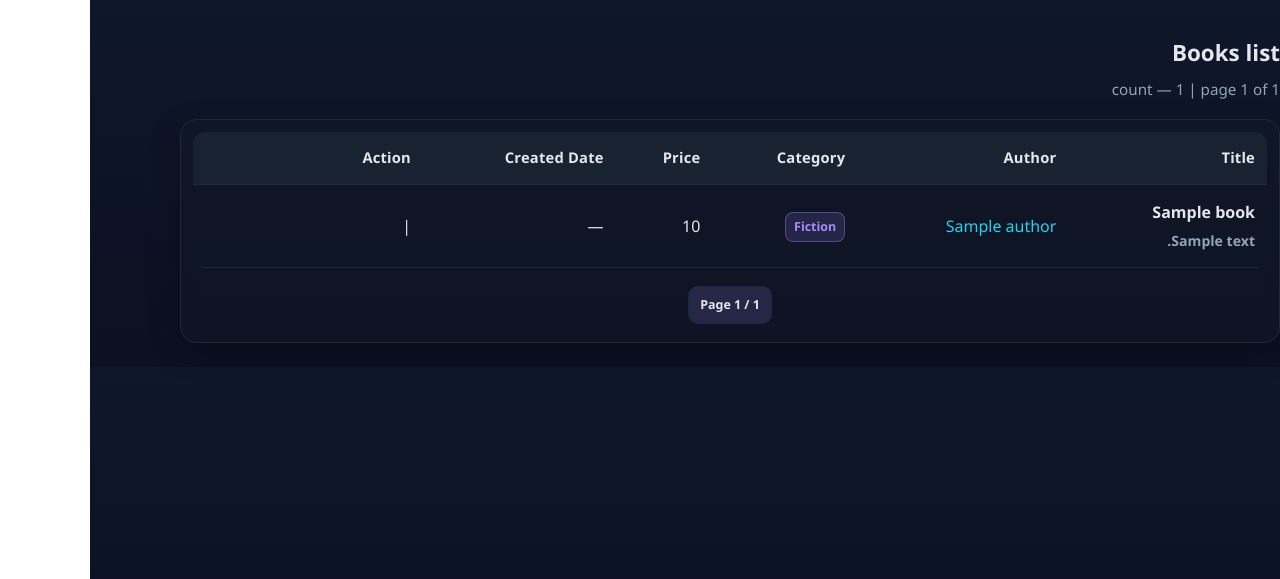
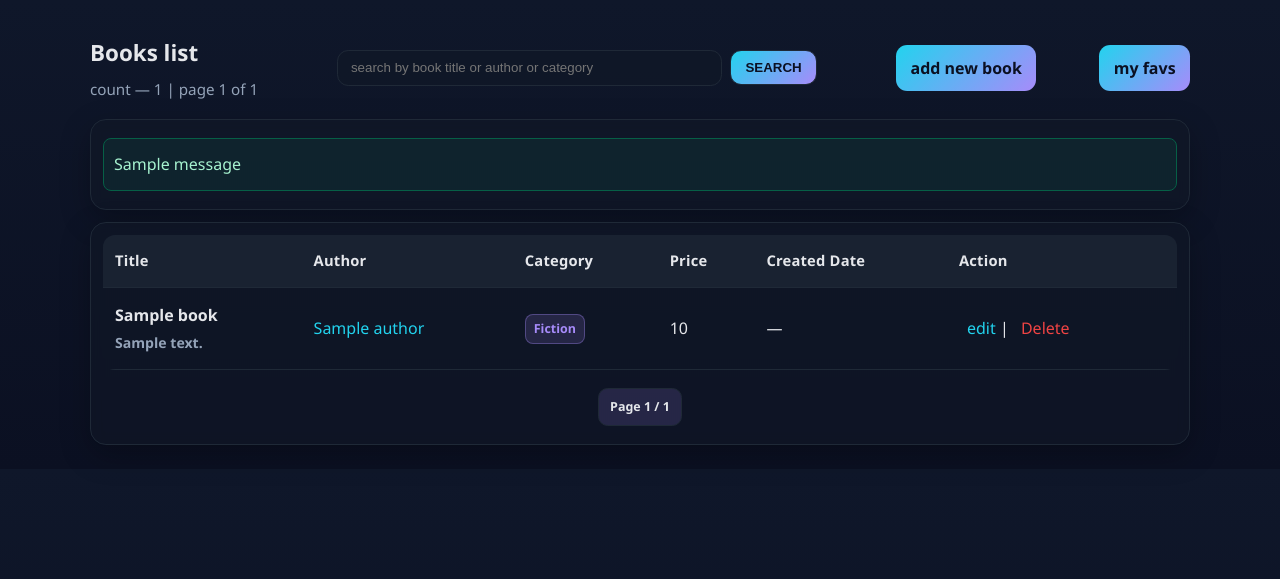
Before and after one commit to foadferdows/library, a Django app: page / in a window 1280 px wide. Shown: the top 579 px of the page. Run offline with Django 5.2, Linux system fonts and the light colour scheme; tables that the repository leaves empty hold one stand-in row (values such as "Sample post"); one stand-in notice (Sample message) is shown; parts of the project's set-up code (start-up, migrations or seed data) failed here and were passed over.

Commit message:
add edit/remove/fav ability to my project

```diff
--- a/library/books/templates/base.html
+++ b/library/books/templates/base.html
@@ -1,5 +1,5 @@
 <!doctype html>
-<html lang="fa" dir="rtl">
+<html lang="fa" dir="ltl">
 <head>
   <meta charset="utf-8">
   <meta name="viewport" content="width=device-width,initial-scale=1">
--- a/library/books/templates/books/book_list.html
+++ b/library/books/templates/books/book_list.html
@@ -1,11 +1,14 @@
 {% load humanize %}
 <!doctype html>
-<html lang="fa" dir="rtl">
+<html lang="fa" dir="ltl">
 <head>
   <meta charset="utf-8">
   <title>فهرست کتاب‌ها</title>
   <meta name="viewport" content="width=device-width, initial-scale=1">
   <style>
+    a.my-link:visited { color: #a78bfa; }
+    a.my-link:active  { opacity:.7 }
+
     :root{
       --bg:#0f172a;       /* slate-900 */
       --card:#111827;     /* gray-900 */
@@ -38,7 +41,7 @@
     }
     table{width:100%;border-collapse:separate;border-spacing:0;overflow:hidden;border-radius:12px}
     thead th{
-      text-align:right; font-weight:700; font-size:.92rem; letter-spacing:.2px;
+      text-align:left; font-weight:700; font-size:.92rem; letter-spacing:.2px;
       background:rgba(31,41,55,.7); padding:12px; border-bottom:1px solid var(--border)
     }
     tbody td{padding:12px;border-bottom:1px solid var(--border); vertical-align:middle}
@@ -72,10 +75,39 @@
       tbody td::before{content:attr(data-label);color:var(--muted)}
       .row-actions{justify-content:flex-start}
     }
+    .search-center{
+      display:flex; align-items:center; gap:8px; justify-content:center;
+      margin:0 16px; flex:1; max-width:480px;
+    }
+    .search-center input{
+      flex:1; min-width:220px;
+      background:rgba(17,24,39,.5); border:1px solid var(--border); color:var(--text);
+      padding:.6rem .8rem; border-radius:.7rem;
+    }
+    .search-center button{
+      padding:.55rem .9rem; border-radius:.7rem; border:1px solid var(--border);
+      background:linear-gradient(135deg,var(--accent),var(--accent-2)); color:#0b1022; font-weight:700; cursor:pointer
+    }
+    .search-center .clear{
+      display:inline-block; padding:.5rem .7rem; border-radius:.6rem; text-decoration:none;
+      border:1px solid var(--border); color:var(--text); background:transparent;
+    }
+    @media (max-width:760px){
+      .topbar{flex-direction:column; align-items:stretch; gap:10px}
+      .search-center{order:3; width:100%; max-width:none}
+    }
+    .fav { color:#94a3b8; text-decoration:none } /* پیش‌فرض */
+    .fav.on { color:#fbbf24; font-weight:700 }
+    .msg-success{ border-color:#065f46 !important; background:rgba(16,185,129,.08); color:#a7f3d0 }
+    .msg-info   { border-color:#1e40af !important; background:rgba(59,130,246,.08); color:#bfdbfe }
+    .msg-warning{ border-color:#92400e !important; background:rgba(245,158,11,.08); color:#fde68a }
+    .msg-error  { border-color:#7f1d1d !important; background:rgba(239,68,68,.08); color:#fecaca }
+
+
   </style>
 </head>
 <body>
-<div class="container">
+ <div class="container">
 
   <div class="topbar">
     <div>
@@ -85,10 +117,41 @@
         page {{ page_obj.number }} of {{ page_obj.paginator.num_pages }}
       </div>
     </div>
+    <form method="get" class="search-center" role="search" aria-label="Search books">
+      <input type="text" name="q" value="{{ request.GET.q }}" placeholder="search by book title or author or category">
+      <button type="submit">SEARCH</button>
+      {% if request.GET.q %}
+        <a href="{% url 'books:book_list' %}" class="clear">✕</a>
+      {% endif %}
+    </form>
+    <div class="actions">
+      <a class="btn" href="{% url 'books:book_create' %}">add new book</a>
+    </div>
     {% comment %} <div class="actions">
-      <a class="btn" href="{% url 'books:book_create' %}">+ کتاب جدید</a>
-    </div> {% endcomment %}
+      <a class="btn" href="{% url 'books:my_favorites' %}">my favs</a>
+    </div>  {% endcomment %}
+    {% if request.resolver_match.url_name == 'my_favorites' %}
+  <div class="actions">
+    <a class="btn active" href="{% url 'books:book_list' %}">all books</a>
   </div>
+{% else %}
+  <div class="actions">
+    <a class="btn" href="{% url 'books:my_favorites' %}">my favs</a>
+  </div>
+{% endif %}
+  </div>
+
+  {% if messages %}
+  <div class="card" style="margin-bottom:12px">
+    {% for message in messages %}
+      <div class="msg msg-{{ message.tags|default:'info' }}" style="
+        margin:6px 0; padding:10px; border-radius:8px;
+        border:1px solid var(--border);">
+        {{ message }}
+      </div>
+    {% endfor %}
+  </div>
+{% endif %}
 
   <div class="card">
     <table role="grid" aria-label="Books">
@@ -135,13 +198,17 @@
             </td>
 
             <td class="row-actions" data-label="Action">
-              {% comment %} <a href="{% url 'books:book_update' b.pk %}">ویرایش</a> {% endcomment %}
+              <a href="{% url 'books:book_update' b.pk %}">edit</a>
               |
-              {% comment %} <a class="danger" href="{% url 'books:book_delete' b.pk %}">حذف</a> {% endcomment %}
-              {% comment %} {% if user.is_authenticated %}
+              <a class="danger" href="{% url 'books:book_delete' b.pk %}">Delete</a>
+              {% if user.is_authenticated %}
                 |
-                <a class="fav" href="{% url 'books:toggle_favorite' b.pk %}" title="افزودن به علاقه‌مندی">★</a>
-              {% endif %} {% endcomment %}
+                <a class="fav {% if b.is_fav %}on{% endif %}"
+                  href="{% url 'books:toggle_favorite' b.pk %}"
+                  title="{% if b.is_fav %}remove from favs{% else %}added to favs{% endif %}">
+                  {% if b.is_fav %}★{% else %}☆{% endif %}
+                </a>
+              {% endif %}
             </td>
           </tr>
         {% empty %}
--- a/library/books/urls.py
+++ b/library/books/urls.py
@@ -8,13 +8,13 @@
     # path("", views.BookListView, name="book_list"),
     path("", BookListView.as_view(), name="book_list"),
     path("books/new/", BookCreateView.as_view(), name="book_create"),
-    # path("books/<int:pk>/edit/", views.BookUpdateView.as_view(), name="book_update"),
-    # path("books/<int:pk>/delete/", views.BookDeleteView.as_view(), name="book_delete"),
+    path("books/<int:pk>/edit/", BookUpdateView.as_view(), name="book_update"),
+    path("books/<int:pk>/delete/", views.BookDeleteView.as_view(), name="book_delete"),
     # path("bulk-delete/", views.bulk_delete_filtered, name="bulk_delete_filtered"),
     # path("register/", views.registration, name="register"),
     path("authors/<int:pk>/", views.AuthorDetailView.as_view(), name="author_detail"),
 
-    # path("fav/<int:pk>/", views.toggle_favorite, name="toggle_favorite"),
-    # path("favorites/", views.MyFavoritesListView.as_view(), name="my_favorites"),
+    path("fav/<int:pk>/", views.toggle_favorite, name="toggle_favorite"),
+    path("favorites/", MyFavoritesListView.as_view(), name="my_favorites"),
 
 ]
--- a/library/books/views.py
+++ b/library/books/views.py
@@ -1,43 +1,28 @@
 from django.views.generic import ListView, CreateView, UpdateView, DeleteView, DetailView
 from django.urls import reverse_lazy
-from django.shortcuts import redirect,render
+from django.shortcuts import redirect,render ,get_object_or_404
 from django.contrib import messages
 from django.db.models import Q
 from django.contrib.auth.decorators import login_required
 from django.contrib.auth.mixins import LoginRequiredMixin
 from django.core.paginator import Paginator
 from .models import CATEGORY_CHOICES
+from django.db.models import Exists, OuterRef
+from .models import Favorite
 
 from .models import Book, Favorite, Author
 from .forms import BookForm, BookFilterForm
+
 
 def apply_filters(request):
     qs = Book.objects.select_related("author").all()
     form = BookFilterForm(request.GET or None)
     if form.is_valid():
         q = form.cleaned_data.get("q")
-        author = form.cleaned_data.get("author")
-        category = form.cleaned_data.get("category")
-        min_price = form.cleaned_data.get("min_price")
-        max_price = form.cleaned_data.get("max_price")
-        from_date = form.cleaned_data.get("from_date")
-        to_date = form.cleaned_data.get("to_date")
 
         if q:
             qs = qs.filter(Q(title__icontains=q) |
-                           Q(author__name__icontains=q))
-        if author:
-            qs = qs.filter(author=author)
-        if category:
-            qs = qs.filter(category=category)
-        if min_price is not None:
-            qs = qs.filter(price__gte=min_price)
-        if max_price is not None:
-            qs = qs.filter(price__lte=max_price)
-        if from_date:
-            qs = qs.filter(published_date__gte=from_date)
-        if to_date:
-            qs = qs.filter(published_date__lte=to_date)
+                           Q(author__name__icontains=q) | Q(category__icontains=q))
     return qs, form
 
 
@@ -48,21 +33,15 @@
     template_name = "books/book_list.html"
     context_object_name = "books"
     paginate_by = 20
-    # queryset = Book.objects.select_related('author').all()
 
-    # def get_queryset(self):
-    #     qs, _ = apply_filters(self.request)
-    #     return qs
+
     def get_queryset(self):
-        qs, form = apply_filters(self.request)
-        self.filter_form = form                 # ذخیره برای get_context_data
-        return qs.order_by("id")
+        qs, _ = apply_filters(self.request)
+        if self.request.user.is_authenticated:
+            fav_qs = Favorite.objects.filter(user=self.request.user, book=OuterRef("pk"))
+            qs = qs.annotate(is_fav=Exists(fav_qs))
+        return qs.select_related("author")
 
-    # def get_context_data(self, **kwargs):
-    #     ctx = super().get_context_data(**kwargs)
-    #     _, form = apply_filters(self.request)
-    #     ctx["filter_form"] = form
-    #     return ctx
 
     def get_context_data(self, **kwargs):
         ctx = super().get_context_data(**kwargs)
@@ -75,47 +54,47 @@
     template_name = "books/book_forms.html"
     success_url = reverse_lazy("books:book_list")
 
-# class BookUpdateView(UpdateView):
-#     model = Book
-#     form_class = BookForm
-#     template_name = "books/book_form.html"
-#     success_url = reverse_lazy("books:book_list")
+class BookUpdateView(UpdateView):
+    model = Book
+    form_class = BookForm
+    template_name = "books/book_forms.html"
+    success_url = reverse_lazy("books:book_list")
 
-# class BookDeleteView(DeleteView):
-#     model = Book
-#     template_name = "books/book_confirm_delete.html"
-#     success_url = reverse_lazy("books:book_list")
+class BookDeleteView(DeleteView):
+    model = Book
+    template_name = "books/book_confirm_delete.html"
+    success_url = reverse_lazy("books:book_list")
 
-# def bulk_delete_filtered(request):
-#     if request.method == "POST":
-#         class DummyReq: GET = request.POST
-#         qs, _ = apply_filters(DummyReq)
-#         count = qs.count()
-#         qs.delete()
-#         messages.success(request, f"{count} books removed")
-#     return redirect("books:book_list")
 
-# @login_required
-# def toggle_favorite(request, pk):
-#     book = Book.objects.get(pk=pk)
-#     fav, created = Favorite.objects.get_or_create(user=request.user, book=book)
-#     if not created:
-#         fav.delete()
-#         messages.info(request, "removed from favorits")
-#     else:
-#         messages.success(request, "added to Favs")
-#     return redirect("books:book_list")
+@login_required
+def toggle_favorite(request, pk):
+    book = Book.objects.get(pk=pk)
+    fav, created = Favorite.objects.get_or_create(user=request.user, book=book)
+    if not created:
+        fav.delete()
+        messages.info(request, "removed from favorits")
+    else:
+        messages.success(request, "added to Favs")
+    return redirect("books:book_list")
 
-# class MyFavoritesListView(LoginRequiredMixin, ListView):
-#     template_name = "books/book_list.html"
-#     context_object_name = "books"
-#     def get_queryset(self):
-#         return Book.objects.filter(favorited_by__user=self.request.user).select_related("author")
-#     def get_context_data(self, **kwargs):
-#         ctx = super().get_context_data(**kwargs)
-#         ctx["filter_form"] = None
-#         ctx["favorites_view"] = True
-#         return ctx
+
+class MyFavoritesListView(LoginRequiredMixin, ListView):
+    template_name = "books/book_list.html"
+    context_object_name = "books"
+    paginatie_by = 20
+    def get_queryset(self):
+        fav_qs = Favorite.objects.filter(user=self.request.user, book=OuterRef("pk"))
+        return (
+            Book.objects.select_related("author")
+            .annotate(is_fav=Exists(fav_qs))
+            .filter(is_fav=True)
+            .order_by("-created_at")
+        )
+    def get_context_data(self, **kwargs):
+        ctx = super().get_context_data(**kwargs)
+        ctx["filter_form"] = None
+        ctx["favorites_view"] = True
+        return ctx
 
 # class AuthorDetailView(DetailView):
 #     model = Author
```
Also changed, not shown: library/library/settings.py (+13 -0 lines).
